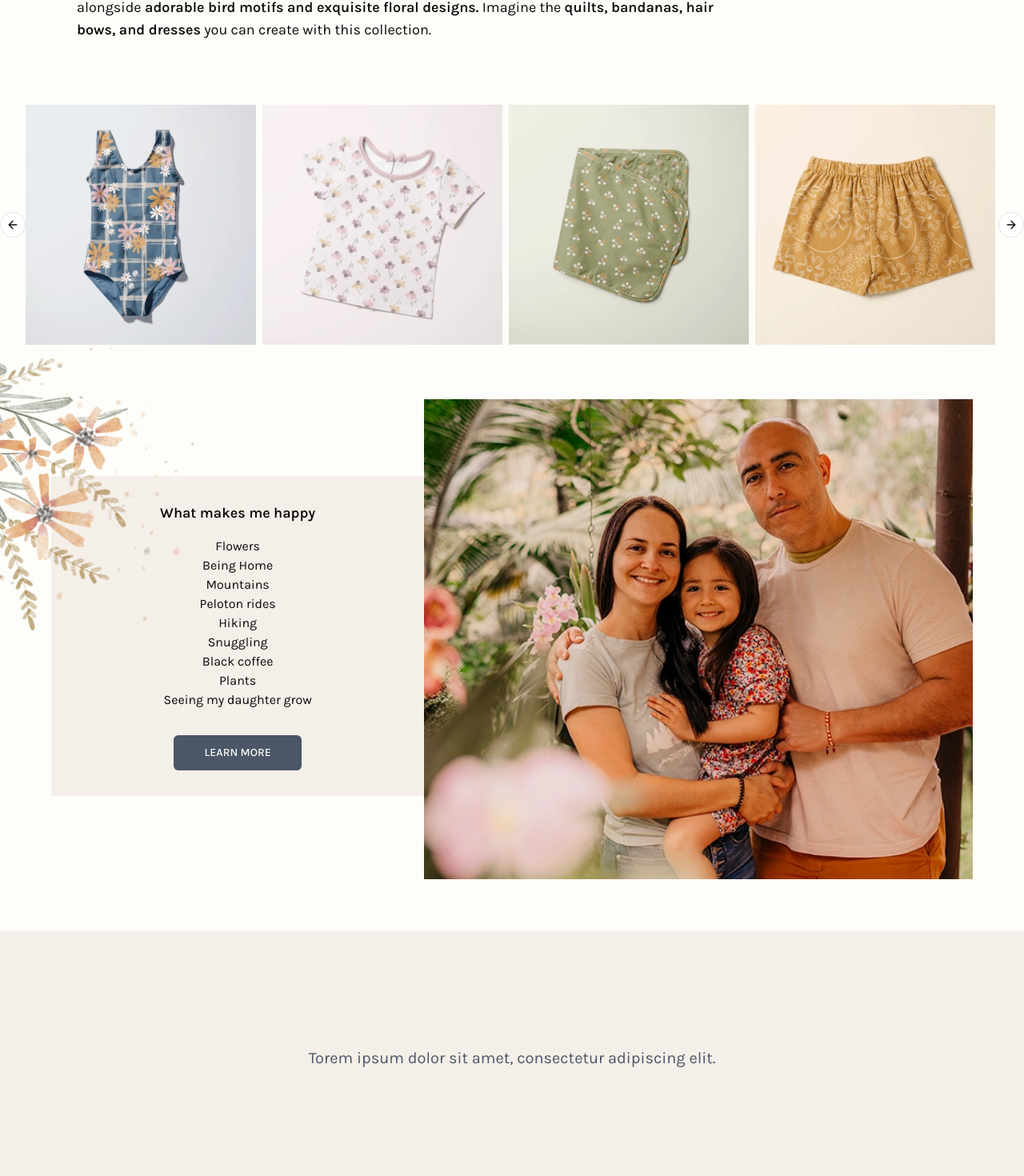
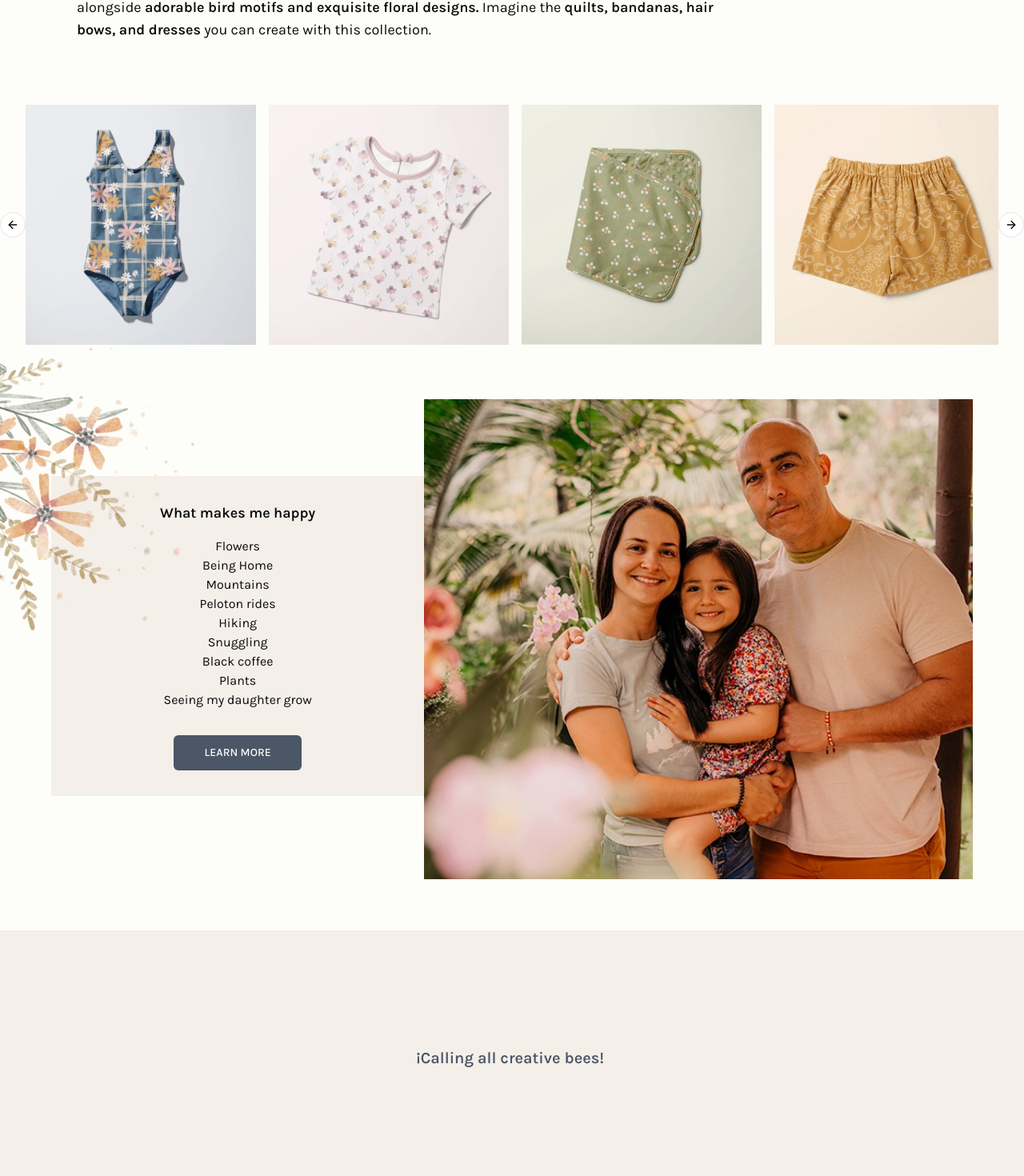
Before and after one commit to zadmin88/lilybee, a Next.js app: page / in a window 1280 px wide. Shown: the part 913-2383 px from the top of the page at 80% size. Built offline with nearby package versions, Linux system fonts and the light colour scheme.

Commit message:
change main quote component

```diff
--- a/app/(main)/_components/pattern-carousel.tsx
+++ b/app/(main)/_components/pattern-carousel.tsx
@@ -15,11 +15,14 @@ const PatternsCarousel = () => {
         align: "start",
         loop: true,
       }}
-      className="w-full   lg:px-8 mb-8 "
+      className="w-full  px-0  lg:px-8 mb-8 "
     >
       <CarouselContent>
         {Array.from({ length: 6 }).map((_, index) => (
-          <CarouselItem key={index} className="p-1 basis-1/2 md:basis-1/4">
+          <CarouselItem
+            key={index}
+            className="p-1 mr-2 basis-3/4  md:basis-1/4 "
+          >
             <Image
               src={`/images/efflorescence-muckups/lilybee-website-efflorescence-m${
                 index + 1
--- a/app/(main)/page.tsx
+++ b/app/(main)/page.tsx
@@ -12,8 +12,8 @@ export default function Home() {
 
       <FamilyComponent />
       <Quote
-        text="Torem ipsum dolor sit amet, consectetur adipiscing elit."
-        style="text-center"
+        text="¡Calling all creative bees!  "
+        style="text-center mb-16 font-semibold"
       />
     </div>
   );
```
